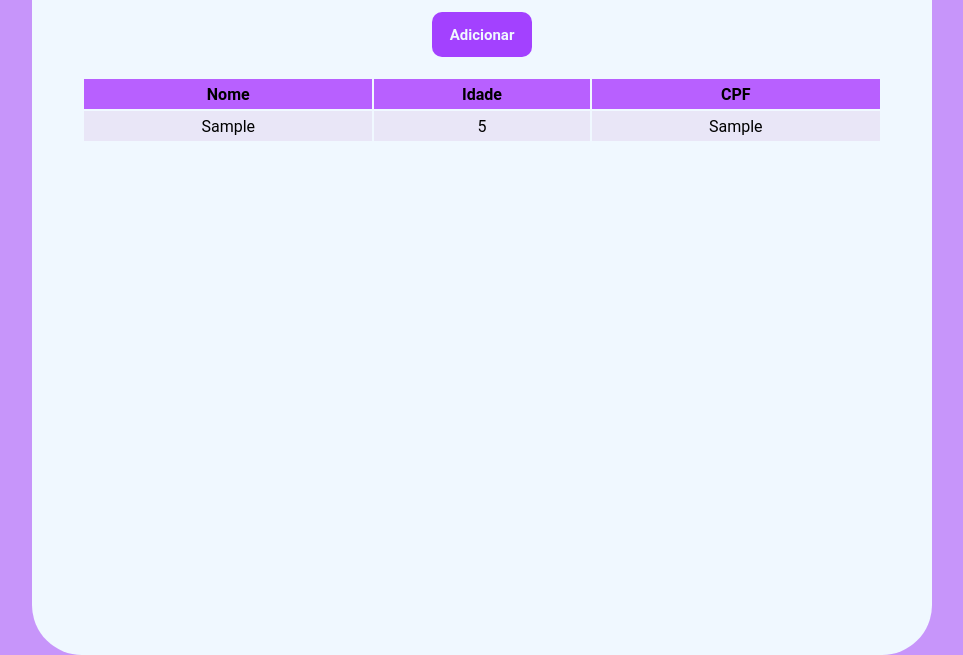
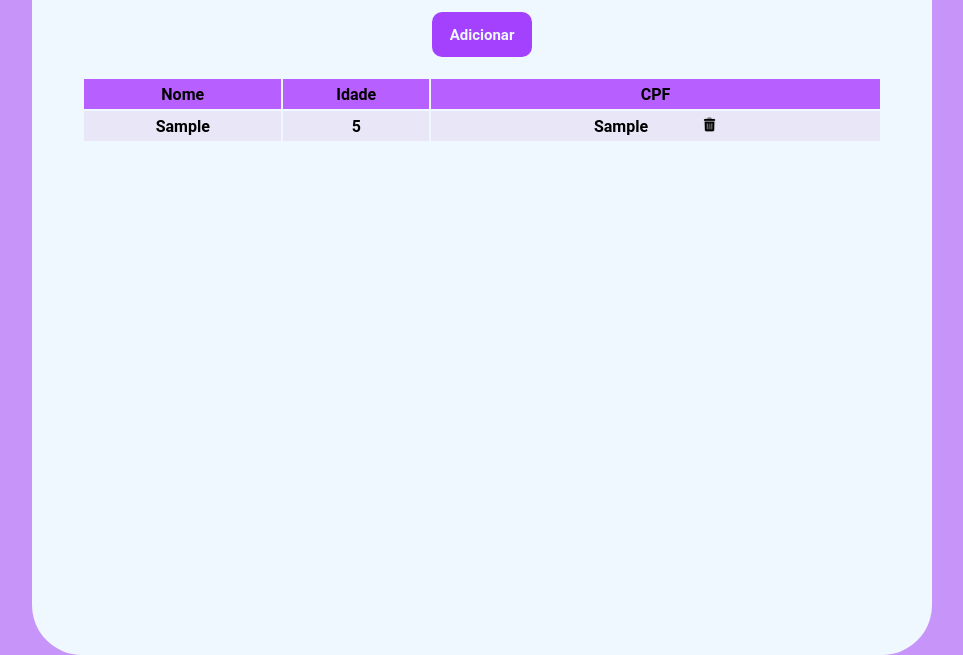
Before and after one commit to BrendaSantos20/EstudosContadorJs, a plain HTML site: page EstudosTabela/tabela.html in a window 1280 px wide. Both pictures are taken after typing "Sample", "5", "Sample" into the empty fields and a click on the button "Adicionar". Shown: the part 145-800 px from the top of the page, without its empty margins (158-1121 px from the left). Drawn offline with Linux system fonts and the light colour scheme.

Commit message:
Adicionando Js.

```diff
--- a/EstudosTabela/tabela.css
+++ b/EstudosTabela/tabela.css
@@ -68,3 +68,14 @@ tr {
     height: 30px;
     text-align: center;
 }
+
+
+
+ img {
+    width: 15px;
+    height: 15px;
+    margin-left: 50px;
+}
+img:hover {
+    cursor: pointer;
+}
--- a/EstudosTabela/tabela.html
+++ b/EstudosTabela/tabela.html
@@ -11,16 +11,16 @@
    <div class="container">
     <h1>Tabela de Dados</h1>
     <form class="form" >
-        <input type="text" name="input-nome" id="input-nome" placeholder="Nome">
-        <input type="number" name="input-idade" id="input-idade" placeholder="Idade">
-        <input type="text" name="-input-cpf" id="input-cpf" placeholder="CPF">
+        <input type="text" name="input-nome" id="nome" placeholder="Nome">
+        <input type="number" name="input-idade" id="idade" placeholder="Idade">
+        <input type="text" name="-input-cpf" id="cpf" placeholder="CPF">
     </form>
     <button class="btn-add" ><strong>Adicionar</strong></button >
     <table class="table">
         <tr class="th">
             <th>Nome</th>
             <th>Idade</th>
-            <th>CPF</th>
+            <th class="cpf">CPF</th>
         </tr>
 
     </table>
--- a/EstudosTabela/tabela.js
+++ b/EstudosTabela/tabela.js
@@ -1,27 +1,33 @@
-const nome = document.querySelector('#input-nome')
-const idade = document.querySelector('#input-idade')
-const cpf = document.querySelector('#input-cpf')
+const inputNome = document.querySelector('#nome')
+const inputIdade = document.querySelector('#idade')
+const inputCpf = document.querySelector('#cpf')
 const botaoAdd = document.querySelector('.btn-add')
 const tabela = document.querySelector('.table')
+const imglixeira = document.querySelector('.img');
 
 
-botaoAdd.addEventListener('click', ()=> {
-    console.log('entrou')
-
-    if (nome.value == ''|| idade.value == '' || cpf.value == ''){
-        window.alert("Preencha todos os campos.")
+botaoAdd.addEventListener('click', ()=>{
+    if (inputNome.value == ''|| inputIdade.value == '' || inputCpf.value == ''){
+    window.alert('Preencha todos os campos.')
+    return
     }
-    else {
-
     tabela.innerHTML += `
         <tr class="tr">
-            <td>${nome.value}</td>
-            <td>${idade.value}</td>
-            <td>${cpf.value}</td>
-        </tr>
-    `;
-    nome.value = '';
-    idade.value = '';
-    cpf.value= '';
-    }
+            <th>${inputNome.value}</th>
+            <th>${inputIdade.value}</th>
+            <th>${inputCpf.value} <img class="img" src="lixeira-de-reciclagem.png" alt=""</th>
+        </tr> `
+
+    inputNome.value = '';
+    inputCpf.value = '';
+    inputIdade.value = '';
 })
+
+imglixeira.addEventListener('click',()=>{
+    tabela.innerHTML -= `
+        <tr class="tr">
+            <th>${inputNome.value}</th>
+            <th>${inputIdade.value}</th>
+            <th>${inputCpf.value} <img class="img" src="lixeira-de-reciclagem.png" alt=""</th>
+        </tr> `
+})
```
Also changed, not shown: EstudosTabela/lixeira-de-reciclagem.png (added).
